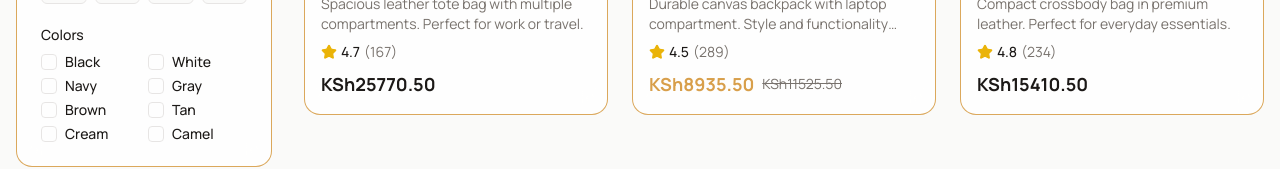
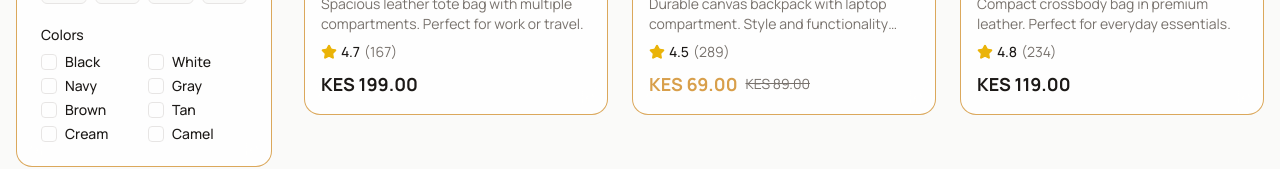
Before and after one commit to shopify-kenya/Arnova, a Next.js app: page /bags in a window 1280 px wide. Shown: the part 523-692 px from the top of the page. Built offline with nearby package versions, Linux system fonts and the light colour scheme; no server answers.

Commit message:
feat(currency): use KES as only currency without $ symbol

```diff
--- a/components/currency-provider.tsx
+++ b/components/currency-provider.tsx
@@ -11,17 +11,7 @@ export type Currency = {
 }
 
 export const currencies: Currency[] = [
-  { code: "USD", symbol: "$", name: "US Dollar", rate: 1 },
-  { code: "EUR", symbol: "€", name: "Euro", rate: 0.92 },
-  { code: "GBP", symbol: "£", name: "British Pound", rate: 0.79 },
-  { code: "KES", symbol: "KSh", name: "Kenyan Shilling", rate: 129.5 },
-  { code: "TZS", symbol: "TSh", name: "Tanzanian Shilling", rate: 2520 },
-  { code: "UGX", symbol: "USh", name: "Ugandan Shilling", rate: 3720 },
-  { code: "JPY", symbol: "¥", name: "Japanese Yen", rate: 149.5 },
-  { code: "CNY", symbol: "¥", name: "Chinese Yuan", rate: 7.24 },
-  { code: "INR", symbol: "₹", name: "Indian Rupee", rate: 83.12 },
-  { code: "AUD", symbol: "A$", name: "Australian Dollar", rate: 1.52 },
-  { code: "CAD", symbol: "C$", name: "Canadian Dollar", rate: 1.36 },
+  { code: "KES", symbol: "KES", name: "Kenyan Shilling", rate: 1 },
 ]
 
 interface CurrencyContextType {
@@ -56,7 +46,7 @@ export function CurrencyProvider({ children }: { children: React.ReactNode }) {
 
   const formatPrice = (price: number): string => {
     const converted = price * currency.rate
-    return `${currency.symbol}${converted.toFixed(2)}`
+    return `${currency.symbol} ${converted.toFixed(2)}`
   }
 
   return (
```
